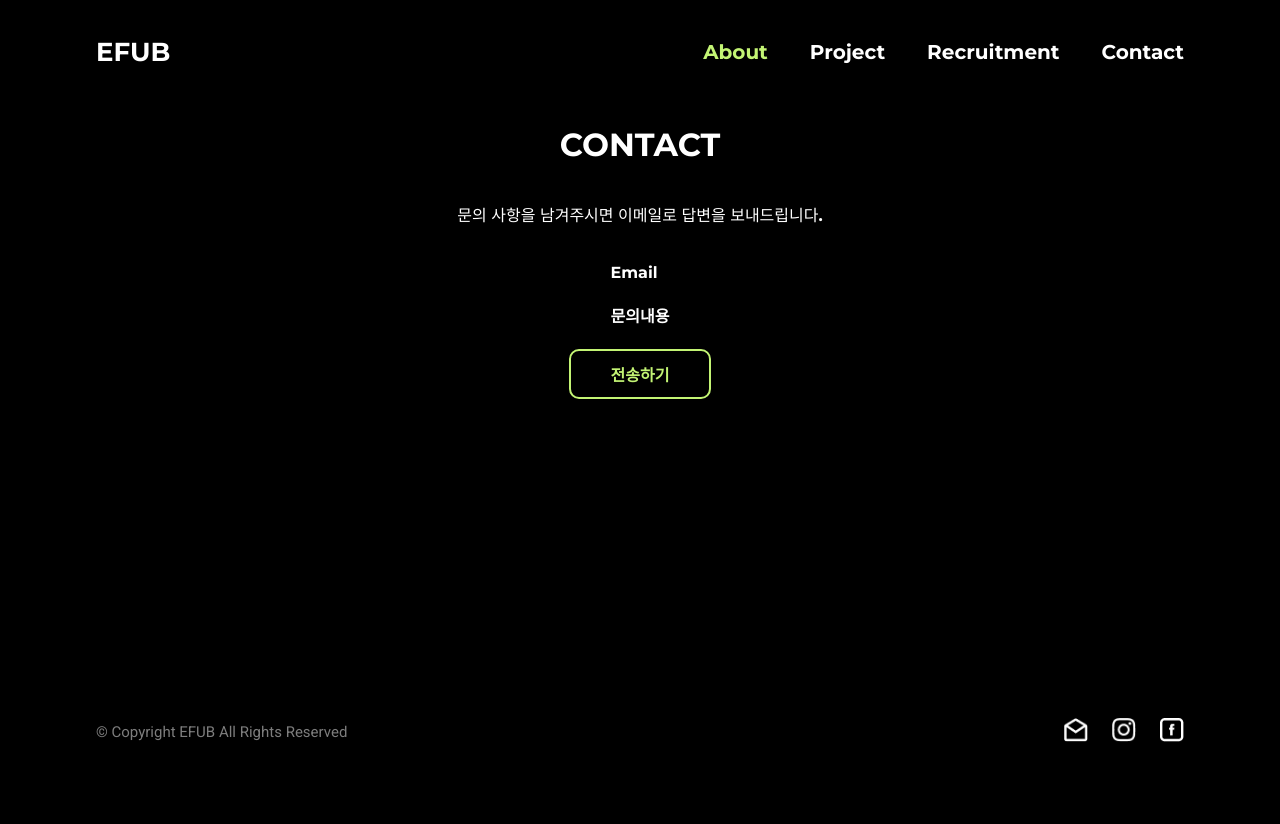
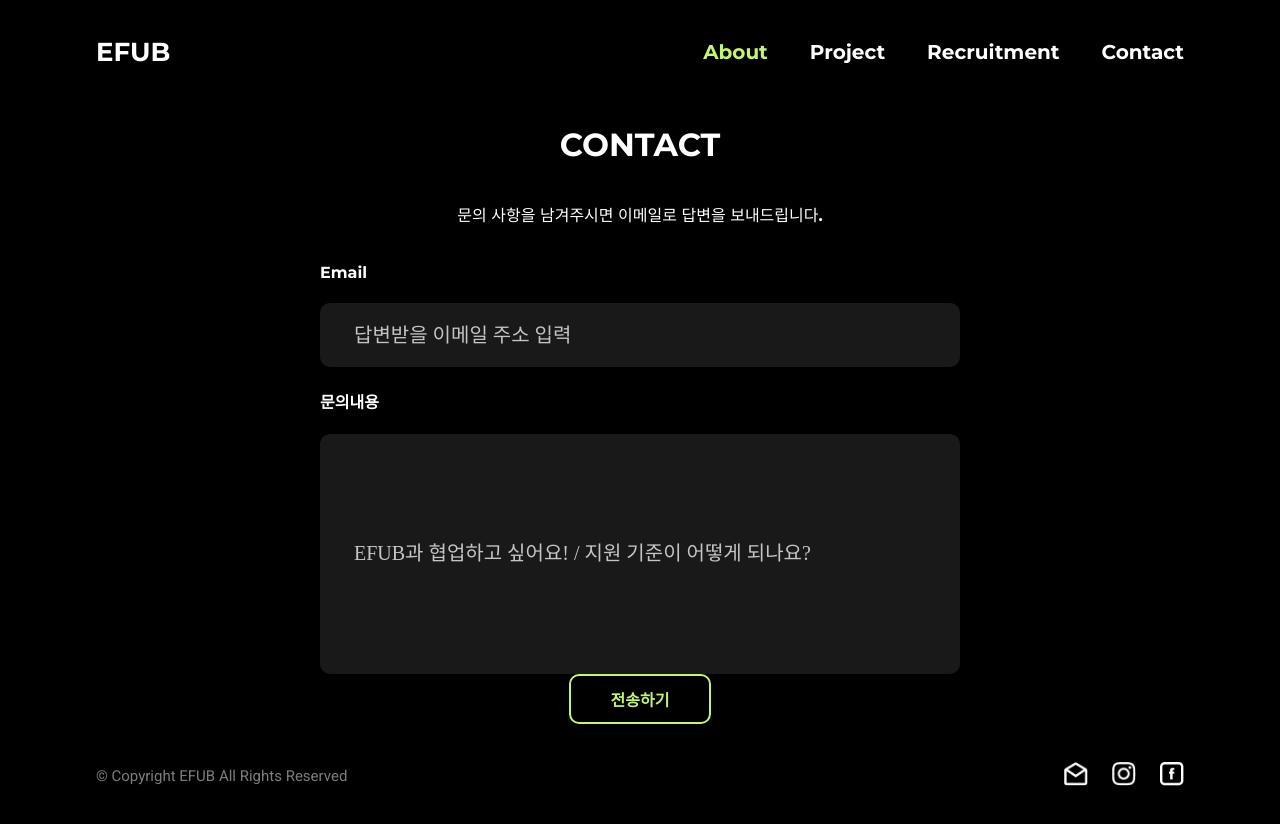
Before and after one commit to gdscewha-3rd/Project-EFUB, a React (Create React App) app in the folder efub-homepage/: page /contact in a window 1280 px wide. Shown: the top 824 px of the page. Before the commit the page ends 800 px from the top, so only its background shows below. Built offline with nearby package versions, Linux system fonts and the light colour scheme.

Commit message:
contact layout 완성

```diff
--- /dev/null
+++ b/efub-homepage/src/components/common/Input.js
@@ -0,0 +1,70 @@
+import React from "react";
+import styled from "styled-components";
+
+const StyledDiv = styled.div`
+  width: ${(props) => props.width || 40}rem;
+  height: ${(props) => props.height || 4}rem;
+  margin-top: ${(props) => props.marginTop || 0}px;
+  background-color: rgb(25, 25, 25);
+  border-radius: 10px;
+  border: 1px solid ${(props) => props.borderColor || "none"};
+  justify-content: center;
+  display: flex;
+  flex-direction: row;
+  align-items: center;
+`;
+
+const StyledInput = styled.input`
+  width: ${(props) => props.inputwidth || 90}%;
+  border: none;
+  color: white;
+  background-color: rgb(25, 25, 25);
+  font-size: 20px;
+  &::placeholder {
+    font-family: "NotoSans";
+    color: #c4c4c4;
+    font-size: 20px;
+  }
+  :focus {
+    outline: none;
+  }
+`;
+
+const Input = ({
+  children,
+  width,
+  inputwidth,
+  height,
+  borderRadius,
+  border,
+  placeholder,
+  marginTop,
+  validinput,
+  borderColor,
+  ...rest
+}) => {
+  return (
+    <StyledDiv
+      width={width}
+      height={height}
+      borderRadius={borderRadius}
+      border={border}
+      marginTop={marginTop}
+      borderColor={borderColor}
+      {...rest}
+    >
+      {validinput === "true" ? (
+        <StyledInput
+          placeholder={placeholder}
+          inputwidth={inputwidth}
+          {...rest}
+        />
+      ) : (
+        <div></div>
+      )}
+      {children}
+    </StyledDiv>
+  );
+};
+
+export default Input;
--- a/efub-homepage/src/pages/ContactPage.js
+++ b/efub-homepage/src/pages/ContactPage.js
@@ -1,6 +1,7 @@
 import React, { useState } from "react";
 import styled from "styled-components";
 import { Link } from "react-router-dom";
+import Input from "../components/common/Input";
 import Button from "../components/common/Button";
 
 const InfoBox = styled.div``;
@@ -12,7 +13,22 @@ const ContactPage = () => {
       <p>문의 사항을 남겨주시면 이메일로 답변을 보내드립니다.</p>
       <InfoBox>
         <h4>Email</h4>
+        <Input
+          placeholder="답변받을 이메일 주소 입력"
+          name="email"
+          // inputwidth="300"
+          marginTop="18"
+          validinput="true"
+        />
         <h4>문의내용</h4>
+        <Input
+          placeholder="EFUB과 협업하고 싶어요! / 지원 기준이 어떻게 되나요?"
+          name="ask"
+          height="15"
+          // inputwidth="300"
+          marginTop="18"
+          validinput="true"
+        />
       </InfoBox>
       <Button>전송하기</Button>
     </>
```
